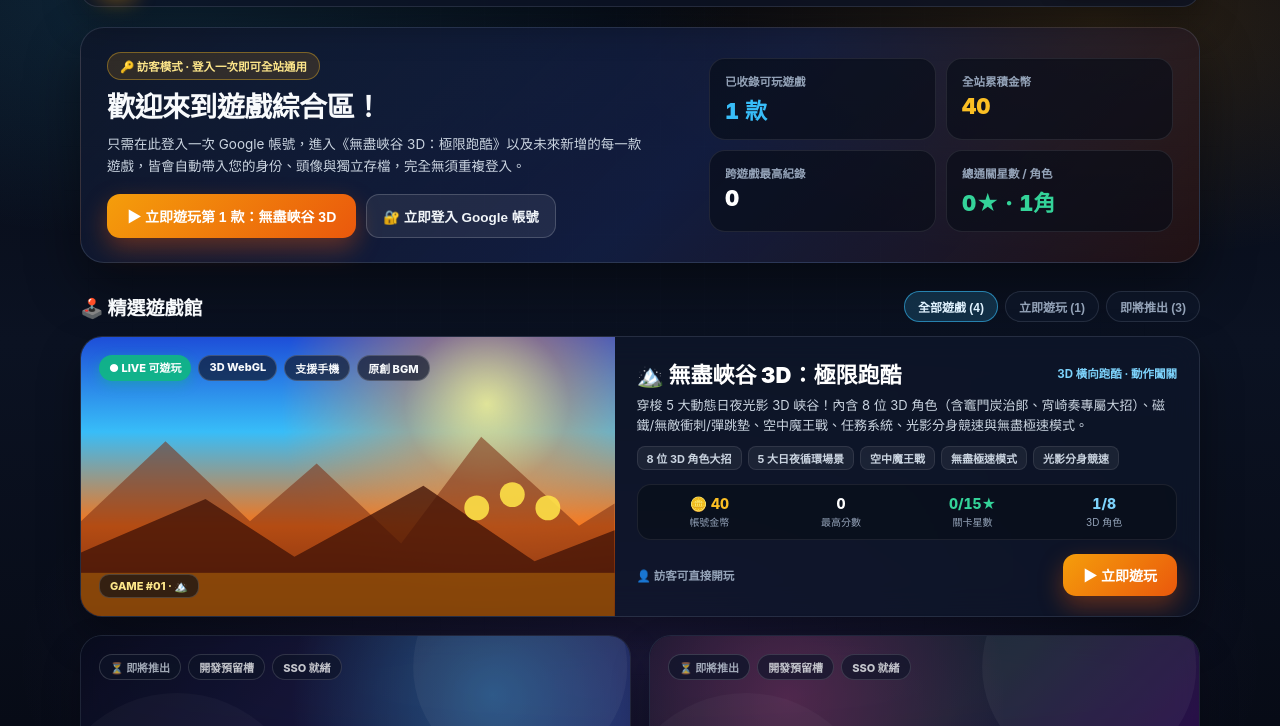
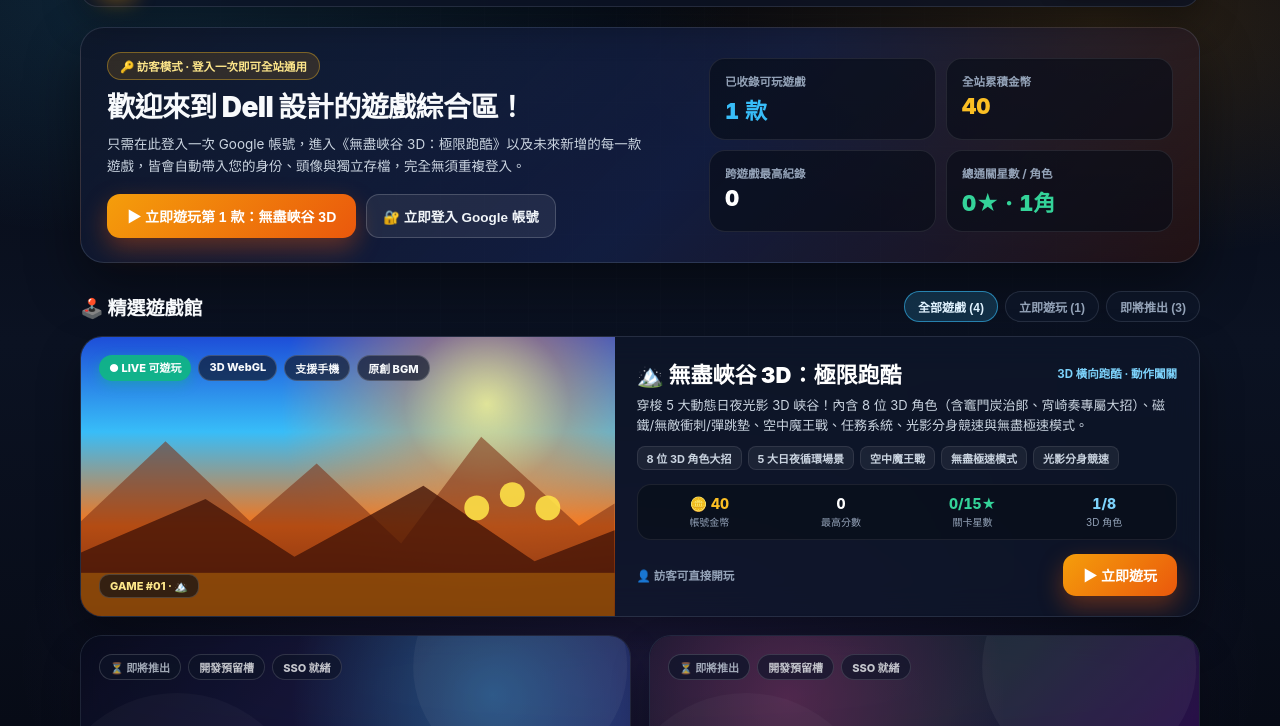
Before and after one commit to dellwu05-lab/arcade-hub, a plain HTML site: page index.html in a window 1280 px wide. Shown: the part 74-800 px from the top of the page. Drawn offline with Linux system fonts and the light colour scheme.

Commit message:
chore: update welcome title to 歡迎來到 Dell 設計的遊戲綜合區！

```diff
--- a/index.html
+++ b/index.html
@@ -891,7 +891,7 @@
     <section class="hero-card">
       <div class="hero-left">
         <div class="sso-pill guest" id="heroSsoPill">🔑 訪客模式 · 登入一次即可全站通用</div>
-        <h1 id="heroTitle">歡迎來到遊戲綜合區！</h1>
+        <h1 id="heroTitle">歡迎來到 Dell 設計的遊戲綜合區！</h1>
         <p id="heroSub">
           只需在此登入一次 Google 帳號，進入《無盡峽谷 3D：極限跑酷》以及未來新增的每一款遊戲，皆會自動帶入您的身份、頭像與獨立存檔，完全無須重複登入。
         </p>
@@ -1381,7 +1381,7 @@
       } else {
         heroPill.className = 'sso-pill guest';
         heroPill.textContent = '🔑 訪客模式 · 登入一次即可全站通用';
-        document.getElementById('heroTitle').textContent = '歡迎來到遊戲綜合區！';
+        document.getElementById('heroTitle').textContent = '歡迎來到 Dell 設計的遊戲綜合區！';
         document.getElementById('heroSub').textContent =
           '只需在此登入一次 Google 帳號，進入《無盡峽谷 3D：極限跑酷》以及未來新增的每一款遊戲，皆會自動帶入您的身份、頭像與獨立存檔，完全無須重複登入。';
         document.getElementById('btnHeroAccount').textContent = '🔐 立即登入 Google 帳號';
```
